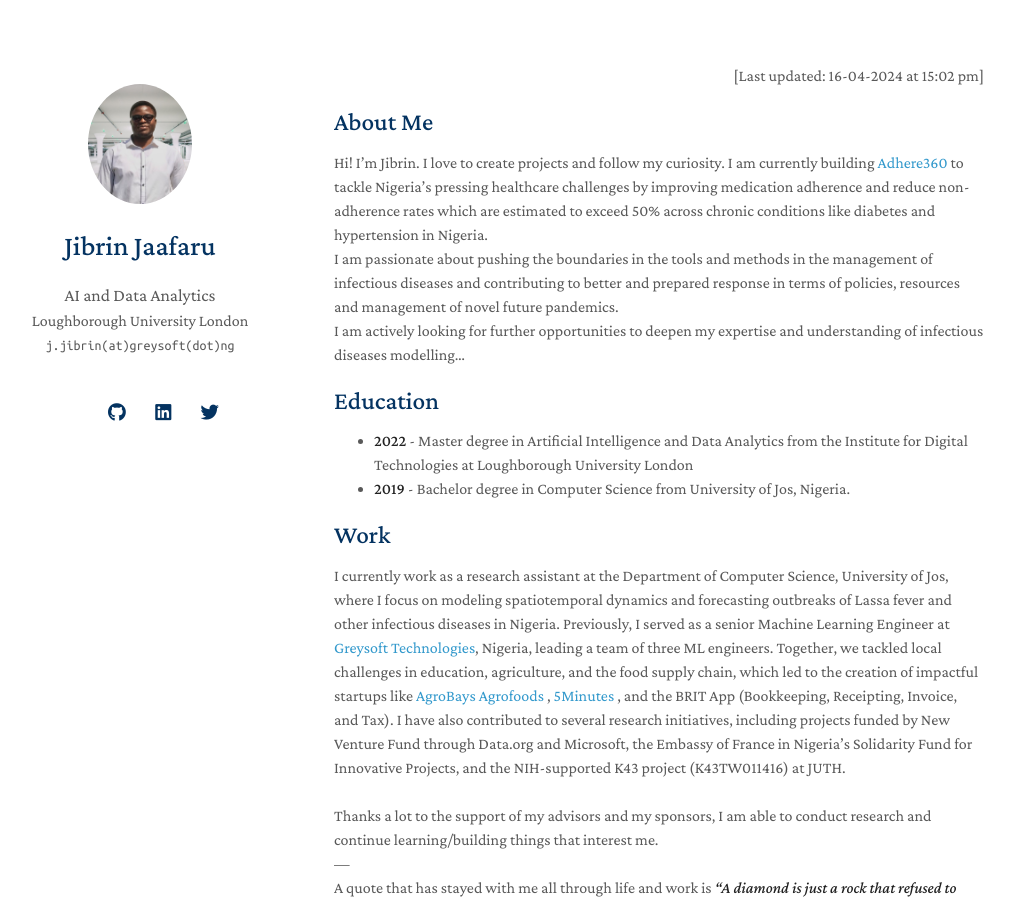
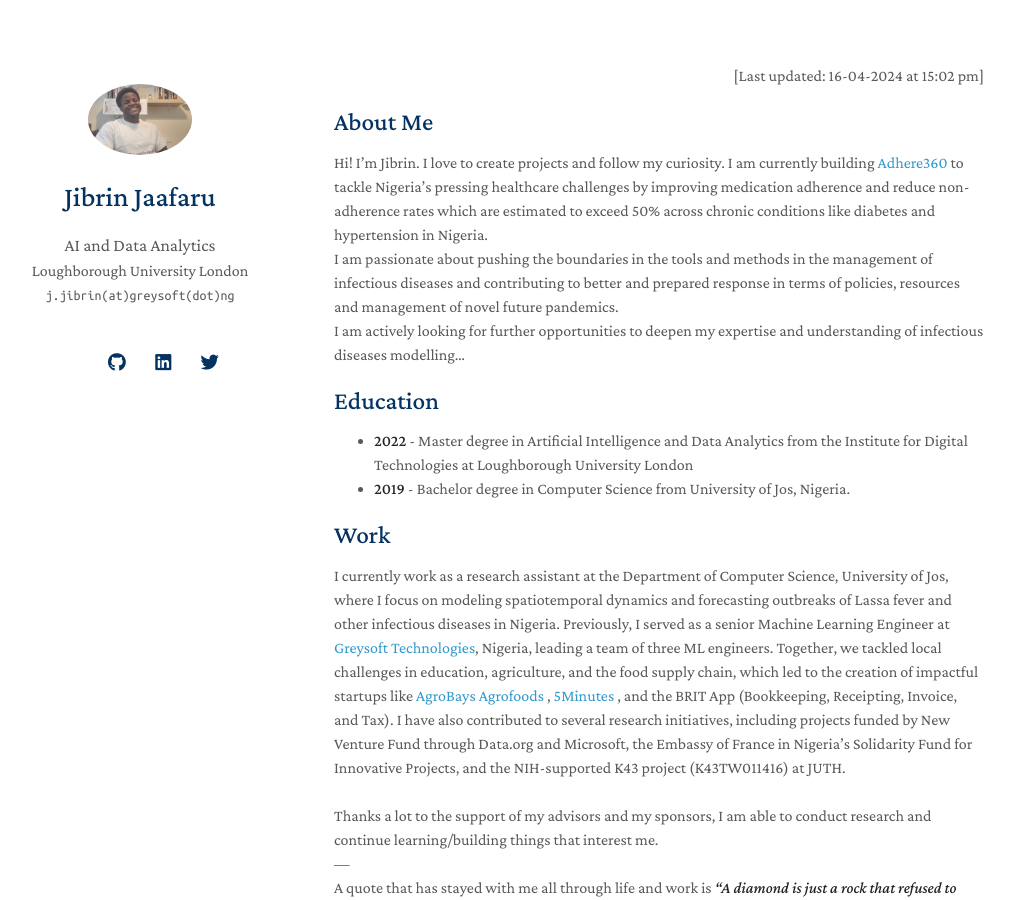
Before and after one commit to jibrinx/jibrinx.github.io, a Jekyll site: the page built from index.md, in a window 1280 px wide and 900 px high. Shown: the whole window, without its empty margins (136-1150 px from the left). Built offline with Jekyll 4.4.1, drawn with Linux system fonts in a browser that asks for light colours; nearby versions of some CDN libraries; a style sheet for code colours, icons or effects is not loaded.

Commit message:
Update _config.yml

```diff
--- a/_config.yml
+++ b/_config.yml
@@ -21,7 +21,7 @@ twitter: https://twitter.com/jbrnjfr
 
 # Images (e.g., your profile picture and your website's favicon)
 # "favicon" and "favicon_dark" are used for the light and dark modes, respectively.
-avatar: ./assets/img/2070A760-A0DD-43BF-A4CD-25F2A9396205-removebg-preview 4.png
+avatar: ./assets/img/20221018_133156.jpg
 favicon: ./assets/img/favicon.png
 favicon_dark: ./assets/img/favicon.png
 
```
